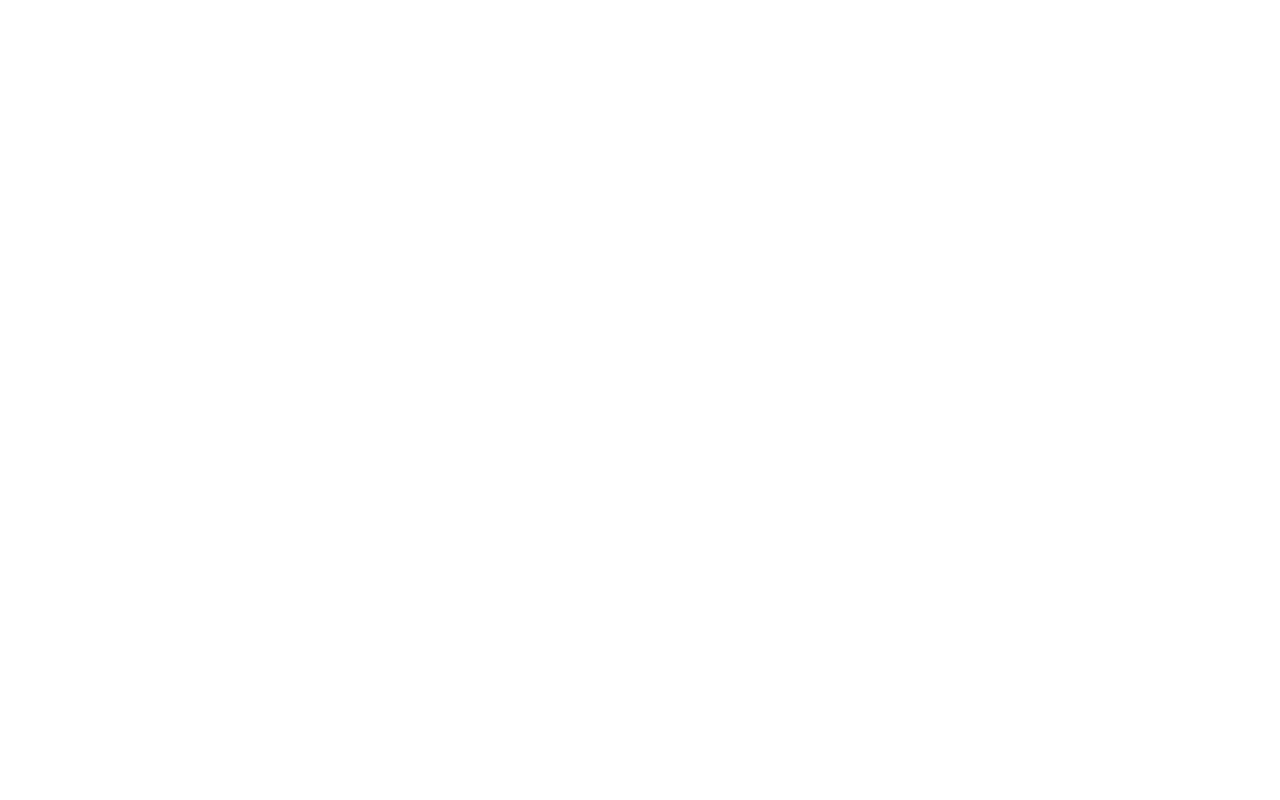
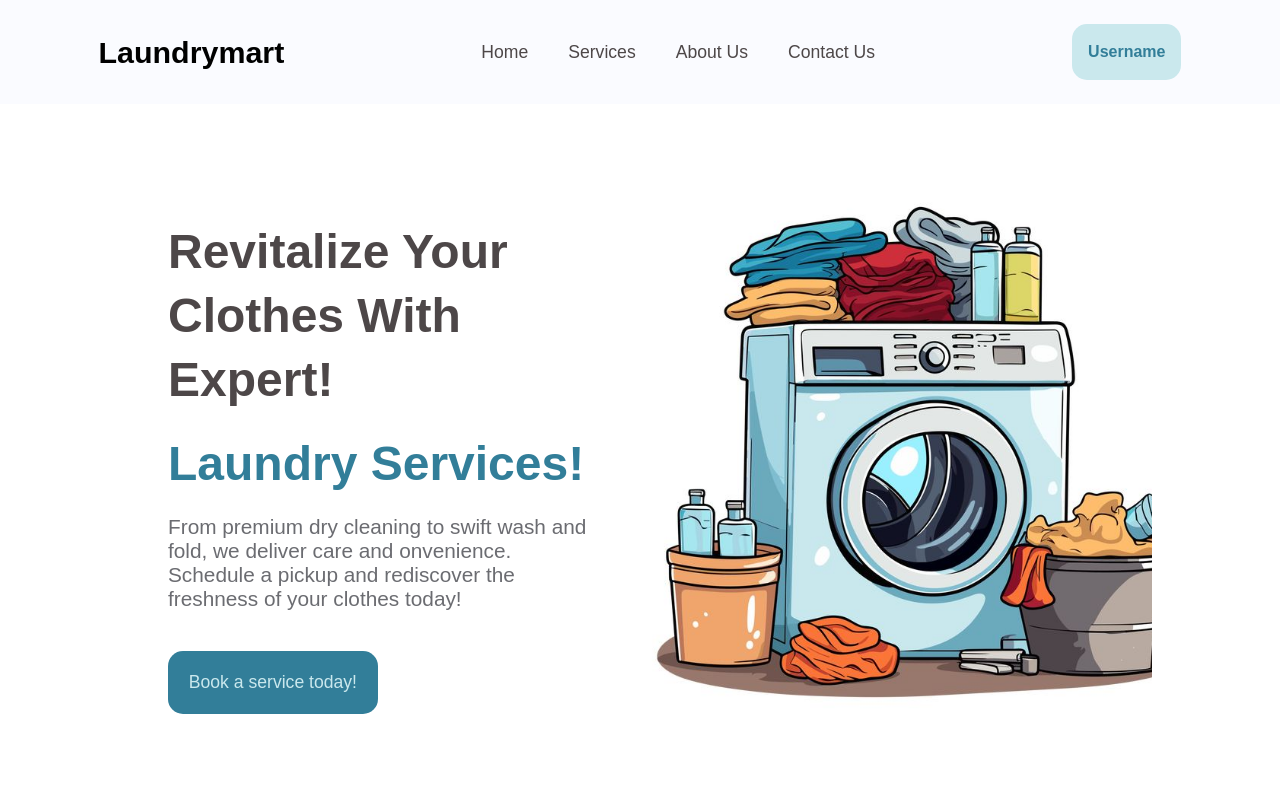
Before and after one commit to Sumit2163/laundry-mart, a plain HTML site: page index.html in a window 1280 px wide. Drawn offline with Linux system fonts and the light colour scheme.

Commit message:
making hero section of web-page

```diff
--- a/index.html
+++ b/index.html
@@ -1,9 +1,38 @@
 <!DOCTYPE html>
 <html lang="en">
-  <head>
-    <meta charset="UTF-8" />
-    <meta name="viewport" content="width=device-width, initial-scale=1.0" />
-    <title>Document</title>
-  </head>
-  <body></body>
+<head>
+  <meta charset="UTF-8">
+  <meta name="viewport" content="width=device-width, initial-scale=1.0">
+  <link rel="stylesheet" href="style.css">
+  <title>Laundry Mart</title>
+</head>
+<body>
+  <div class="container">
+    <header class="header">
+      <nav class="navbar">
+        <h1 class="logo">Laundrymart</h1>
+        <ul>
+          <li><a href="#">Home</a></li>
+          <li><a href="#">Services</a></li>
+          <li><a href="#">About Us</a></li>
+          <li><a href="#">Contact Us</a></li>
+        </ul>
+        <h3 class="user-btn">Username</h3>
+      </nav>
+    </header>
+
+    <main class="main">
+      <section class="hero-section">
+        <div class="hero-left">
+          <h2>Revitalize Your Clothes With Expert!</h2>
+          <h1>Laundry Services!</h1>
+          <p>From premium dry cleaning to swift wash and fold, we deliver care and onvenience. Schedule a pickup and rediscover the freshness of your clothes today!</p>
+          <button class="book-btn" type="submit">Book a service today!</button>
+        </div>
+        <div class="hero-right">
+        </div>
+      </section>
+    </main>
+  </div>
+</body>
 </html>
--- /dev/null
+++ b/style.css
@@ -0,0 +1,109 @@
+* {
+  margin: 0;
+  padding: 0;
+  box-sizing: border-box;
+}
+
+:root {
+  --primary-bg-color: #ffffff;
+  --secondry-bg-color: #fafbff;
+  --primary-text-color: #4d4748;
+  --secondry-text-color: #6b6c71;
+  --btn-bg-color: #cae8ed;
+  --btn-text-color: #327e99;
+}
+
+body {
+  font-family: Arial, Helvetica, sans-serif;
+}
+
+.container {
+  height: 100vh;
+  background-color: var(--primary-bg-color);
+}
+
+header .navbar {
+  height: 13vh;
+  background-color: var(--secondry-bg-color);
+  display: flex;
+  justify-content: space-around;
+  align-items: center;
+}
+
+.navbar h1 {
+  font-size: 1.9rem;
+}
+
+.navbar ul {
+  display: flex;
+  gap: 2.5rem;
+}
+
+.navbar li {
+  list-style: none;
+}
+
+.navbar a {
+  text-decoration: none;
+  color: var(--primary-text-color);
+  font-size: 1.1rem;
+}
+
+.navbar .user-btn {
+  background-color: var(--btn-bg-color);
+  color: var(--btn-text-color);
+  font-size: 1rem;
+  padding: 1.2rem 1rem;
+  border-radius: 15px;
+}
+
+.hero-section {
+  height: 87vh;
+  /* background-color: #327e99; */
+  display: flex;
+  align-items: center;
+  justify-content: center;
+}
+
+.hero-left {
+  height: 70vh;
+  width: 40%;
+  /* background-color: #cae8ed; */
+  padding: 3rem 2.5rem;
+
+}
+
+.hero-left h2{
+  font-size: 3rem;
+  line-height: 4rem;
+  color: var(--primary-text-color);
+  margin-bottom: 1.5rem;
+}
+
+.hero-left h1{
+  font-size: 3rem;
+  color: var(--btn-text-color);
+  margin-bottom: 1.5rem;
+}
+
+.hero-left p{
+  font-size: 1.3rem;
+  color: var(--secondry-text-color);
+}
+
+.hero-left .book-btn{
+  font-size: 1.1rem;
+  padding: 1.3rem;
+  border-radius: 15px;
+  border: none;
+  background-color: var(--btn-text-color);
+  color: var(--btn-bg-color);
+  margin-top: 2.5rem;
+}
+
+.hero-right {
+  height: 70vh;
+  width: 40%;
+  background-image: url(./Images/Hero\ Image.jpeg);
+  background-size: cover;
+}
```
Also changed, not shown: Images/Hero Image.jpeg (added), 2 other files.
